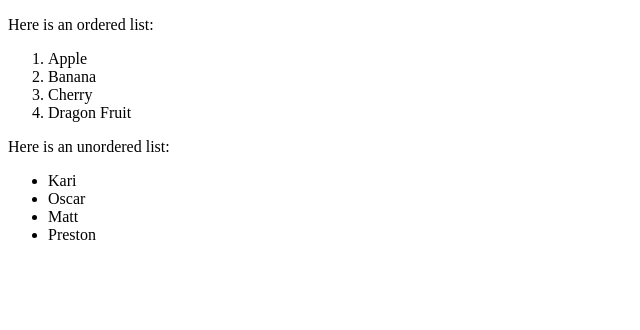
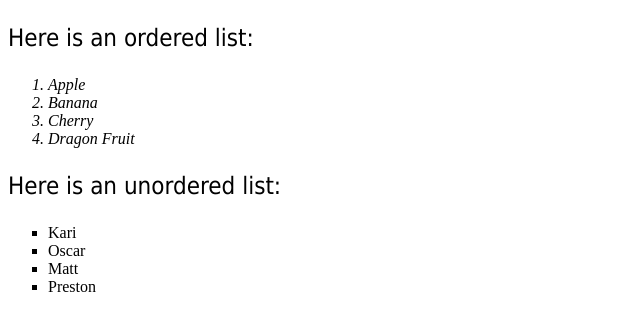
Before and after one commit to karicfuller/Tech-Academy-Automated-HTML-and-CSS-Course, a plain HTML site: page HTML and CSS Projects/Basic_HTML_and_CSS/HTML_Lists.html in a window 1280 px wide. Shown: the whole page, without its empty margins (0-640 px from the left). Drawn offline with Linux system fonts and the light colour scheme.

Commit message:
Added CSS to List and CSS stylesheet

```diff
--- /dev/null
+++ b/HTML and CSS Projects/Basic_HTML_and_CSS/CSS_Lists.css
@@ -0,0 +1,14 @@
+p {
+    font-size: x-large;
+    font-style: bold;
+    font-family: Tahoma;
+}
+
+ol {
+    font-style: italic;
+}
+
+ul {
+    font-style: underline;
+    list-style-type: square;
+}
--- a/HTML and CSS Projects/Basic_HTML_and_CSS/HTML_Lists.html
+++ b/HTML and CSS Projects/Basic_HTML_and_CSS/HTML_Lists.html
@@ -1,6 +1,7 @@
 <!DOCTYPE html>
 <html lang="en">
     <head>
+        <link rel="stylesheet" type="text/css" href="CSS_Lists.css">
         <title>List Assignment</title>
     </head>
     <body>
```
